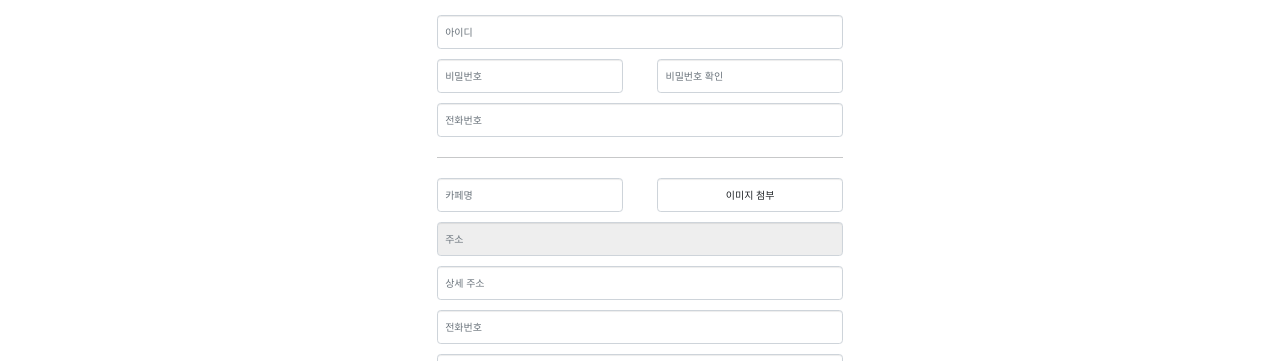
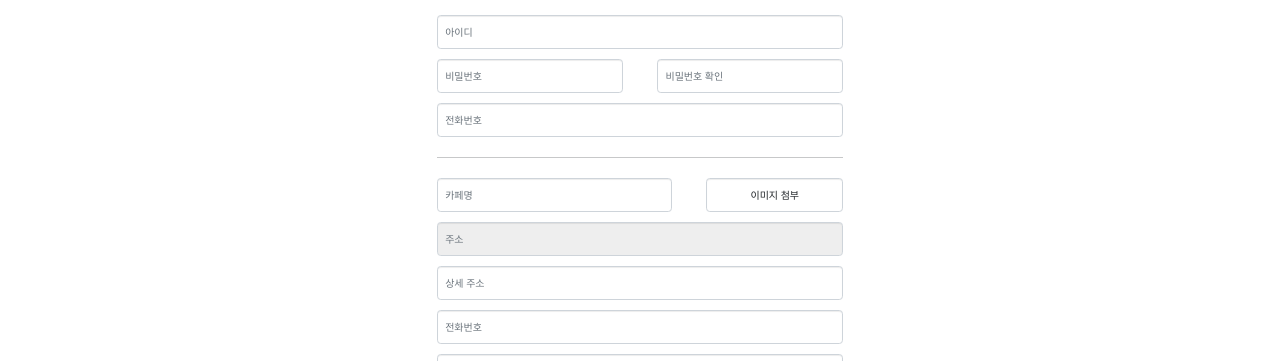
Before and after one commit to SubinOk/cafein, a Django app: page /owner/signup/ in a window 1280 px wide. Shown: the part 135-496 px from the top of the page. Run offline with Django 3.2, Linux system fonts and the light colour scheme; some libraries are stand-ins or nearby versions.

Commit message:
singup 페이지 추가로인한 css추가

```diff
--- a/frontend/cafein/cafein/static/css/cafe.css
+++ b/frontend/cafein/cafein/static/css/cafe.css
@@ -183,3 +183,6 @@
     padding-left: 100px;
     padding-right: 120px;
 }
+.pe-150{
+    padding-right: 150px;
+}
```
